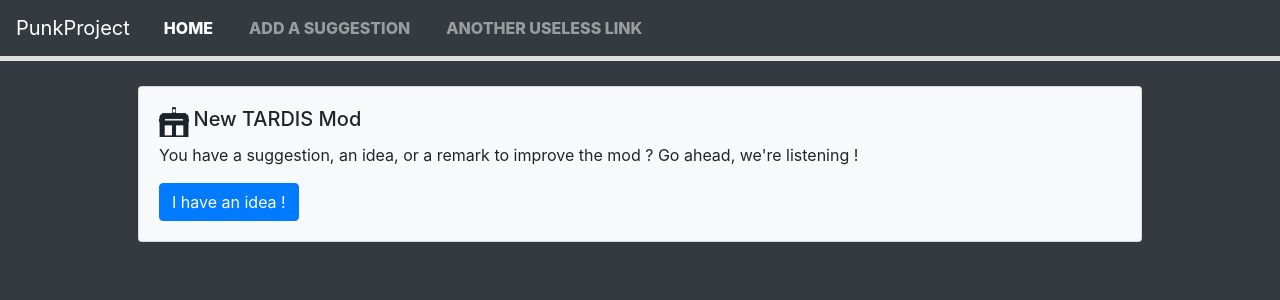
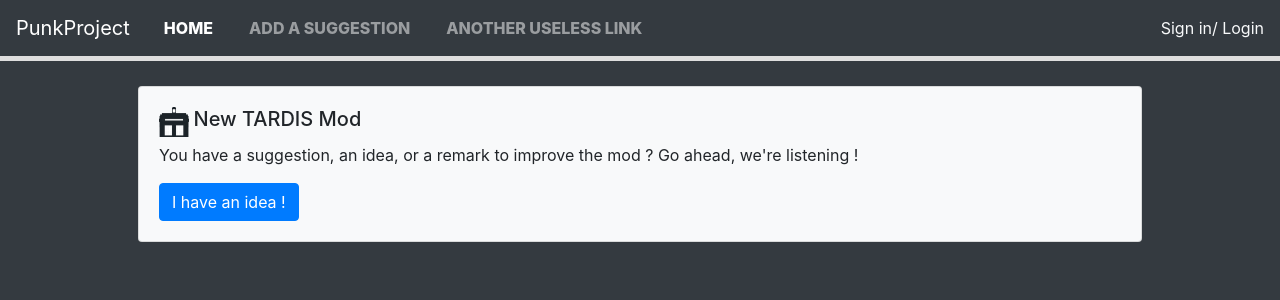
Before and after one commit to LotuxPunk/PunkProject-Tardis, a PHP site: page / in a window 1280 px wide. Shown: the top 300 px of the page. Run offline with PHP 8.4, Linux system fonts and the light colour scheme; some libraries are stand-ins or nearby versions.

Commit message:
ajout du lien login

```diff
--- a/views/template.php
+++ b/views/template.php
@@ -21,6 +21,7 @@
                     <ul class="navbar-nav mr-auto">
                         <?= $nav ?>
                     </ul>
+                    <a class="float-right text-light" href="#">Sign in/ Login</a>
                 </div>
             </nav>
         </div>
```
